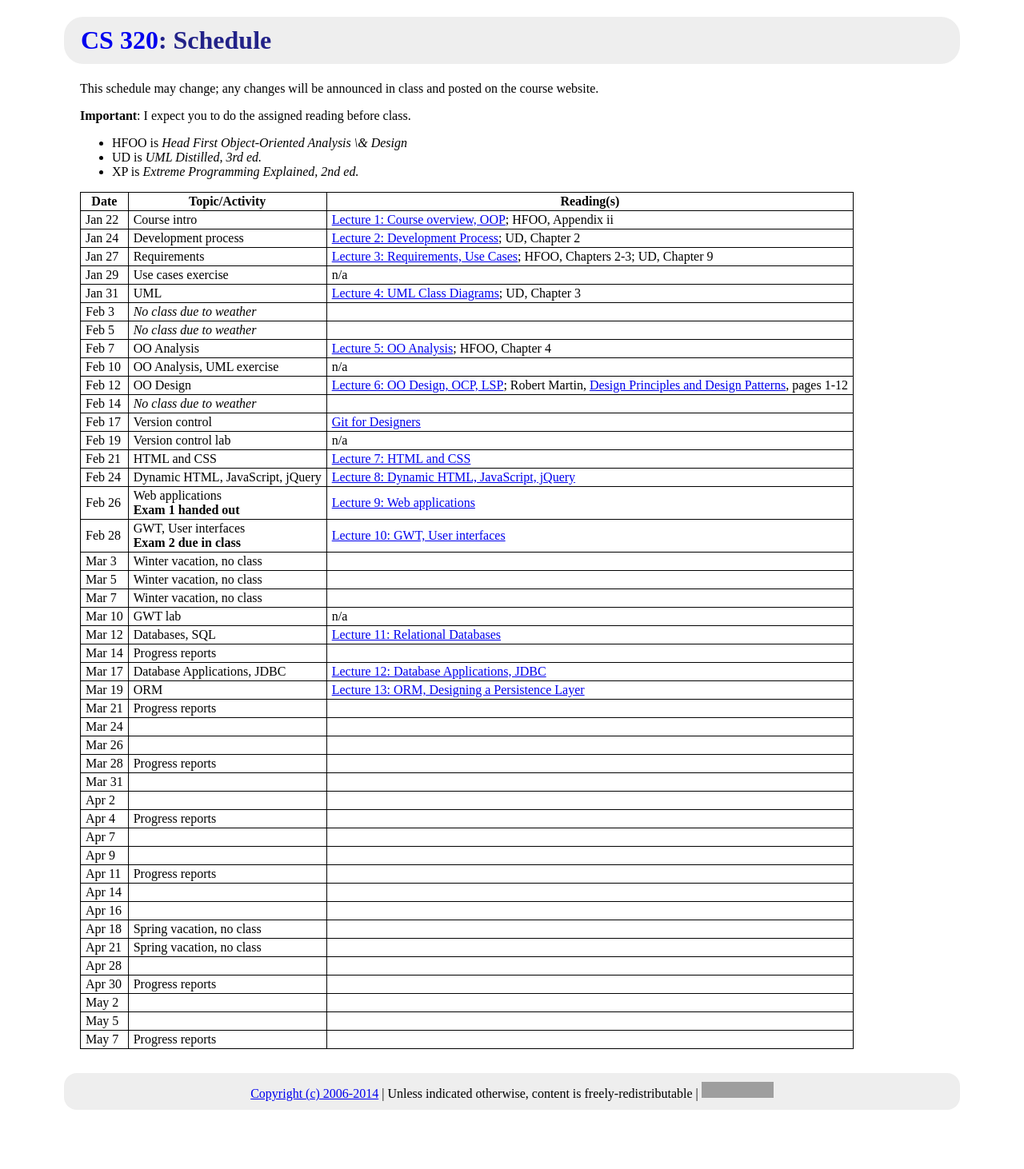
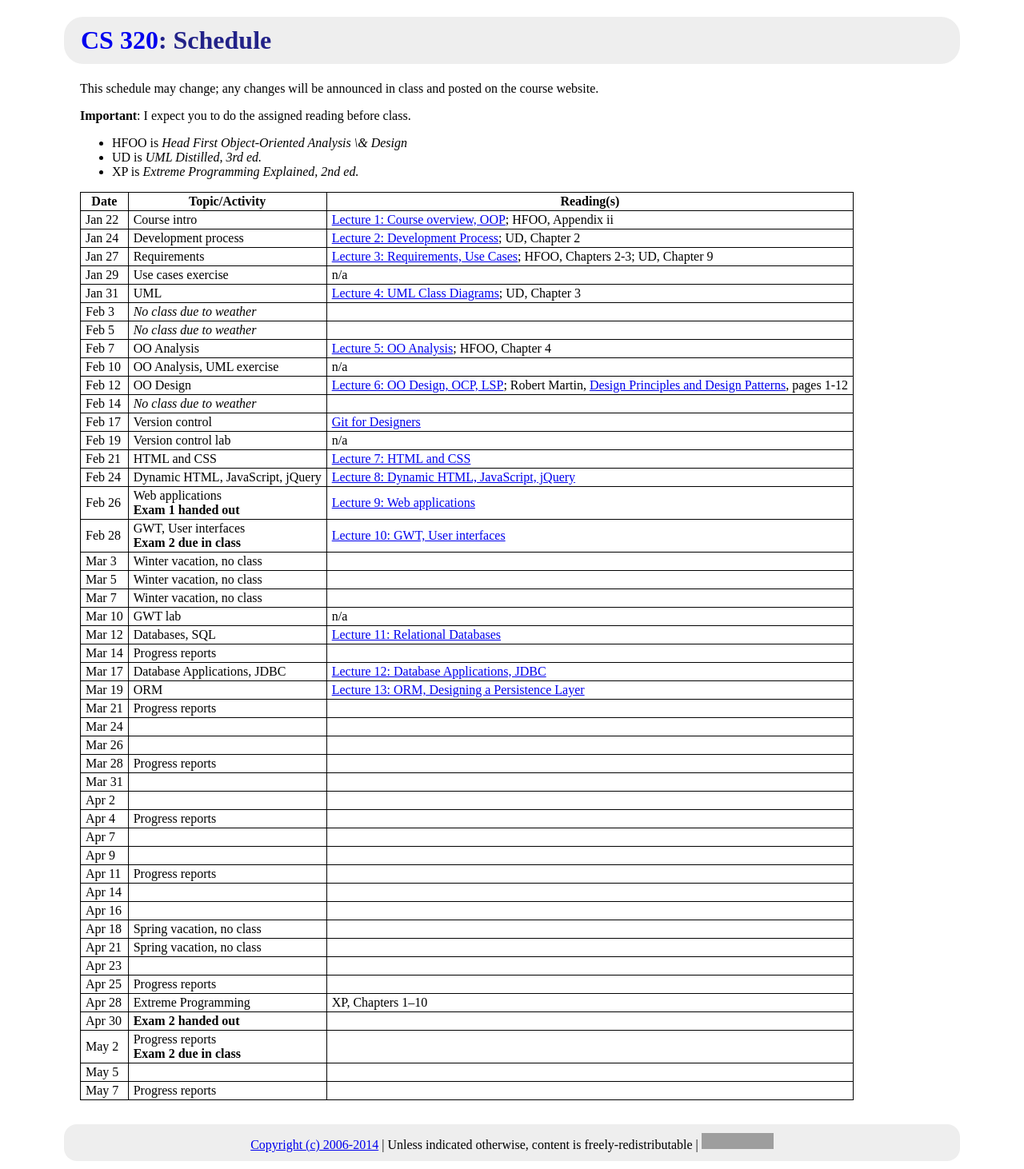
Before and after one commit to ycpcs/cs320-spring2014, a Jekyll site: the page built from schedule.md, in a window 1280 px wide. Shown: the whole page at 80% size. Built offline with Jekyll 4.4.1, drawn with Linux system fonts in a browser that asks for light colours; Markdown is read by kramdown in place of the engine named in the settings; before the commit the page ends 1398 px from its top, so only the background shows below that; grey boxes are pictures that could not be loaded.

Commit message:
XP, exam 2

```diff
--- a/schedule.md
+++ b/schedule.md
@@ -54,9 +54,11 @@ Apr 14 |
 Apr 16 |
 Apr 18 | Spring vacation, no class
 Apr 21 | Spring vacation, no class
-Apr 28 |
-Apr 30 | Progress reports
-May 2 |
+Apr 23 |
+Apr 25 | Progress reports
+Apr 28 | Extreme Programming | XP, Chapters 1&ndash;10
+Apr 30 | **Exam 2 handed out**
+May 2 | Progress reports <br> **Exam 2 due in class**
 May 5 |
 May 7 | Progress reports
 
```
